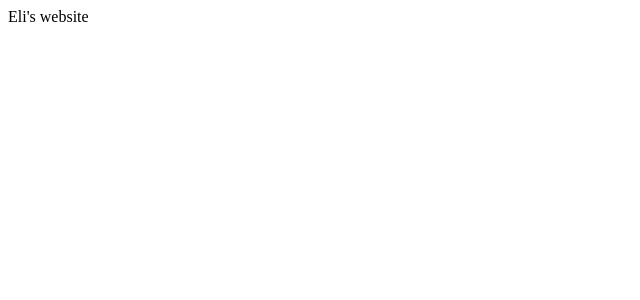
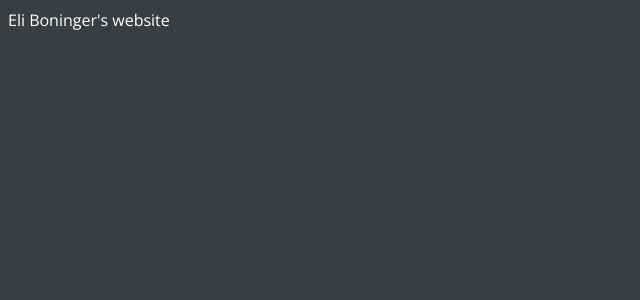
Before and after one commit to eli-boninger/boninger, a React (Vite) app: page / in a window 1280 px wide. Shown: the top 300 px of the page, without its empty margins (0-640 px from the left). Built offline with nearby package versions, Linux system fonts and the light colour scheme.

Commit message:
update theme; add background

```diff
--- a/index.html
+++ b/index.html
@@ -3,10 +3,13 @@
   <head>
     <meta charset="UTF-8" />
     <link rel="icon" type="image/svg+xml" href="/vite.svg" />
+    <link rel="preconnect" href="https://fonts.googleapis.com">
+    <link rel="preconnect" href="https://fonts.gstatic.com" crossorigin>
+    <link href="https://fonts.googleapis.com/css2?family=Open+Sans:ital,wght@0,300;0,400;0,500;0,700;1,400;1,500&display=swap" rel="stylesheet">
     <meta name="viewport" content="width=device-width, initial-scale=1.0" />
     <title>Vite + React + TS</title>
   </head>
-  <body>
+  <body style="margin: 0;">
     <div id="root"></div>
     <script type="module" src="/src/main.tsx"></script>
   </body>
--- a/package.json
+++ b/package.json
@@ -6,6 +6,9 @@
   "author": "Eli Boninger <eboninger@gmail.com>",
   "license": "MIT",
   "dependencies": {
+    "@emotion/react": "^11.11.1",
+    "@emotion/styled": "^11.11.0",
+    "@mui/material": "^5.13.7",
     "react": "^18.2.0",
     "react-dom": "^18.2.0"
   },
--- a/src/App.tsx
+++ b/src/App.tsx
@@ -1,5 +1,19 @@
 import React from "react";
+import { Header } from "./components/Header";
+import { css } from "@emotion/react";
+import { Box, Container } from "@mui/material";
+
+const appContainer = css({
+  backgroundColor: "#393E41",
+  height: "100vh",
+  width: "100%",
+  padding: "8px",
+});
 
 export const App = () => {
-  return <div>Eli's website</div>;
+  return (
+    <Box css={appContainer}>
+      <Header />
+    </Box>
+  );
 };
--- /dev/null
+++ b/src/components/Header.tsx
@@ -0,0 +1,6 @@
+import { Typography } from "@mui/material";
+import React from "react";
+
+export const Header = () => (
+  <Typography color="white">Eli Boninger's website</Typography>
+);
--- a/src/main.tsx
+++ b/src/main.tsx
@@ -1,9 +1,13 @@
 import React from "react";
 import ReactDOM from "react-dom/client";
 import { App } from "./App";
+import { ThemeProvider } from "@mui/material/styles";
+import { theme } from "./theme";
 
 ReactDOM.createRoot(document.getElementById("root")!).render(
   <React.StrictMode>
-    <App />
+    <ThemeProvider theme={theme}>
+      <App />
+    </ThemeProvider>
   </React.StrictMode>
 );
--- /dev/null
+++ b/src/theme.tsx
@@ -0,0 +1,23 @@
+import { createTheme } from "@mui/material/styles";
+
+declare module "@mui/material/styles" {
+  interface Palette {
+    neutral: Palette["primary"];
+  }
+
+  interface PaletteOptions {
+    neutral: PaletteOptions["primary"];
+  }
+}
+
+export const theme = createTheme({
+  typography: {
+    fontFamily: ["Open Sans", "sans-serif"].join(","),
+  },
+  palette: {
+    neutral: {
+      main: "#393E41",
+      contrastText: "#000",
+    },
+  },
+});
--- a/tsconfig.json
+++ b/tsconfig.json
@@ -13,6 +13,7 @@
       "isolatedModules": true,
       "noEmit": true,
       "jsx": "react-jsx",
+      "jsxImportSource": "@emotion/react",
 
       /* Linting */
       "strict": true,
```
Also changed, not shown: 1 other file (tests, documents, lock files or other folders).
